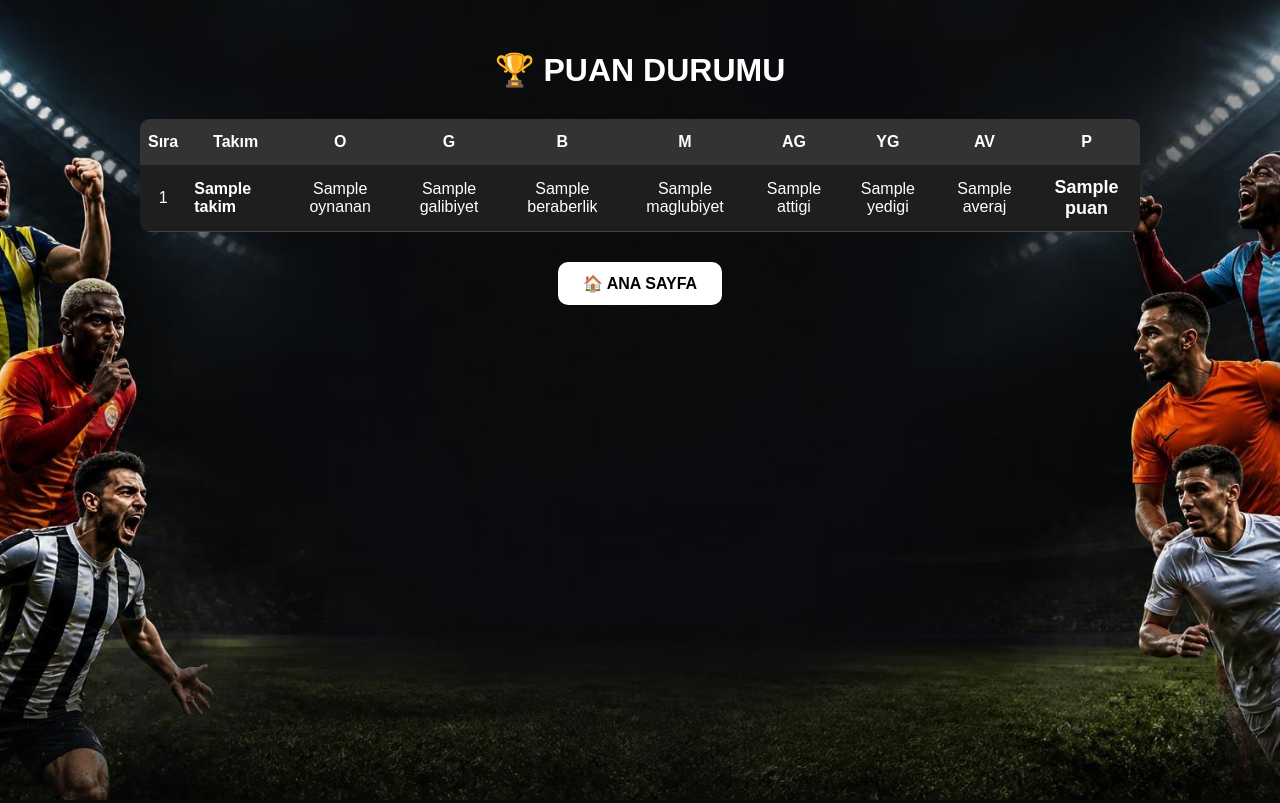
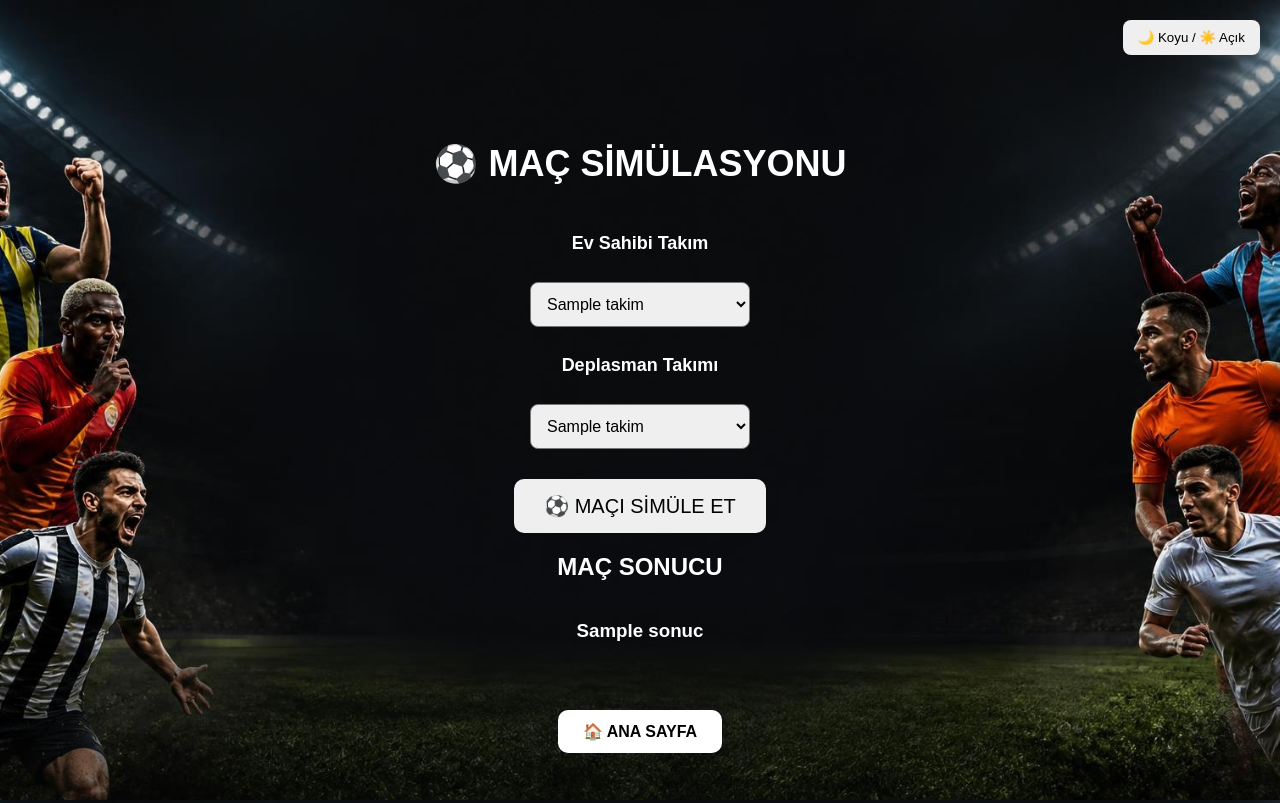
Before and after one commit to Omeiwi11/futbol-simulasyonu, a Flask app: template templates/mac.html in a window 1280 px wide. Run offline with Flask 3, Linux system fonts and the light colour scheme; the template is opened without the code that fills it: most values are stand-ins (such as "Sample title", 1, 10 or a date in 2020).

Commit message:
Add files via upload

```diff
--- a/templates/mac.html
+++ b/templates/mac.html
@@ -10,7 +10,7 @@
         content="width=device-width, initial-scale=1.0"
     >
 
-    <title>Puan Durumu - Süper Ligin Kalbi</title>
+    <title>Maç Simülasyonu</title>
 
     <link
         rel="stylesheet"
@@ -20,88 +20,117 @@
     <style>
 
         body {
+
             min-height: 100vh;
+
             box-sizing: border-box;
-            color: white;
-        }
-
-        h1 {
-            text-align: center;
-            margin-bottom: 30px;
-            color: white;
-        }
-
-        .tablo {
-
-            max-width: 1000px;
-
-            margin: 0 auto;
-
-            overflow-x: auto;
-
-        }
-
-        table {
-
-            width: 100%;
-
-            border-collapse: collapse;
-
-            background-color: #1e1e1e;
-
-            border-radius: 10px;
-
-            overflow: hidden;
-
-        }
-
-        th {
-
-            background-color: #333;
-
-            color: white;
-
-            padding: 14px 8px;
-
-        }
-
-        td {
-
-            padding: 12px 8px;
-
-            text-align: center;
-
-            border-bottom: 1px solid #444;
 
             color: white;
 
         }
 
-        td.takim {
 
-            text-align: left;
+        .tema-butonu {
+
+            position: absolute;
+
+            top: 20px;
+
+            right: 20px;
+
+            padding: 10px 15px;
+
+            border: none;
+
+            border-radius: 8px;
+
+            cursor: pointer;
+
+            z-index: 10;
+
+        }
+
+
+        .mac-alani {
+
+            min-height: 90vh;
+
+            display: flex;
+
+            flex-direction: column;
+
+            justify-content: center;
+
+            align-items: center;
+
+            text-align: center;
+
+        }
+
+
+        .mac-alani h1 {
+
+            margin-bottom: 30px;
+
+            color: white;
+
+            font-size: 36px;
+
+        }
+
+
+        .mac-alani p {
+
+            color: white;
 
             font-weight: bold;
+
+            font-size: 18px;
+
+        }
+
+
+        select {
+
+            padding: 12px;
+
+            font-size: 16px;
+
+            margin: 10px;
+
+            border-radius: 8px;
+
+            min-width: 220px;
+
+        }
+
+
+        .simule-butonu {
+
+            margin-top: 20px;
+
+            padding: 15px 30px;
+
+            font-size: 20px;
+
+            border: none;
+
+            border-radius: 10px;
+
+            cursor: pointer;
+
+            color: black;
+
+        }
+
+
+        .mac-alani h2,
+        .mac-alani h3 {
 
             color: white;
 
         }
 
-        tr:hover {
-
-            background-color: #292929;
-
-        }
-
-        .puan {
-
-            font-weight: bold;
-
-            font-size: 18px;
-
-            color: white;
-
-        }
 
         .geri {
 
@@ -109,7 +138,7 @@
 
             width: fit-content;
 
-            margin: 30px auto 0 auto;
+            margin: -40px auto 20px auto;
 
             padding: 12px 25px;
 
@@ -125,6 +154,7 @@
 
         }
 
+
         .geri:hover {
 
             background-color: #ddd;
@@ -132,17 +162,44 @@
         }
 
 
-        /* AÇIK TEMA */
-
         body.acik-tema {
 
             color: black;
 
         }
 
-        body.acik-tema h1 {
+
+        body.acik-tema .mac-alani h1,
+        body.acik-tema .mac-alani p,
+        body.acik-tema .mac-alani h2,
+        body.acik-tema .mac-alani h3 {
 
             color: black;
+
+        }
+
+
+        @media (max-width: 600px) {
+
+            .mac-alani h1 {
+
+                font-size: 28px;
+
+            }
+
+            select {
+
+                min-width: 200px;
+
+            }
+
+            .simule-butonu {
+
+                font-size: 18px;
+
+                padding: 13px 25px;
+
+            }
 
         }
 
@@ -154,104 +211,125 @@
 <body>
 
 
-    <h1>
-        🏆 PUAN DURUMU
-    </h1>
+    <button
+        class="tema-butonu"
+        onclick="temaDegistir()"
+    >
+
+        🌙 Koyu / ☀️ Açık
+
+    </button>
 
 
-    <div class="tablo">
-
-        <table>
-
-            <thead>
-
-                <tr>
-
-                    <th>Sıra</th>
-
-                    <th>Takım</th>
-
-                    <th>O</th>
-
-                    <th>G</th>
-
-                    <th>B</th>
-
-                    <th>M</th>
-
-                    <th>AG</th>
-
-                    <th>YG</th>
-
-                    <th>AV</th>
-
-                    <th>P</th>
-
-                </tr>
-
-            </thead>
+    <div class="mac-alani">
 
 
-            <tbody>
+        <h1>
 
-                {% for takim in siralama %}
+            ⚽ MAÇ SİMÜLASYONU
 
-                    <tr>
+        </h1>
 
-                        <td>
-                            {{ loop.index }}
-                        </td>
 
-                        <td class="takim">
-                            {{ takim }}
-                        </td>
+        <form method="POST">
 
-                        <td>
-                            {{ puanlar[takim]["oynanan"] }}
-                        </td>
 
-                        <td>
-                            {{ puanlar[takim]["galibiyet"] }}
-                        </td>
+            <p>
 
-                        <td>
-                            {{ puanlar[takim]["beraberlik"] }}
-                        </td>
+                Ev Sahibi Takım
 
-                        <td>
-                            {{ puanlar[takim]["maglubiyet"] }}
-                        </td>
+            </p>
 
-                        <td>
-                            {{ puanlar[takim]["attigi"] }}
-                        </td>
 
-                        <td>
-                            {{ puanlar[takim]["yedigi"] }}
-                        </td>
+            <select name="takim1">
 
-                        <td>
-                            {{ puanlar[takim]["averaj"] }}
-                        </td>
+                {% for takim in takimlar %}
 
-                        <td class="puan">
-                            {{ puanlar[takim]["puan"] }}
-                        </td>
+                    <option value="{{ takim }}">
 
-                    </tr>
+                        {{ takim }}
+
+                    </option>
 
                 {% endfor %}
 
-            </tbody>
+            </select>
 
-        </table>
+
+            <p>
+
+                Deplasman Takımı
+
+            </p>
+
+
+            <select name="takim2">
+
+                {% for takim in takimlar %}
+
+                    <option value="{{ takim }}">
+
+                        {{ takim }}
+
+                    </option>
+
+                {% endfor %}
+
+            </select>
+
+
+            <br>
+
+
+            <button
+                class="simule-butonu"
+                type="submit"
+            >
+
+                ⚽ MAÇI SİMÜLE ET
+
+            </button>
+
+
+        </form>
+
+
+        {% if sonuc %}
+
+            <h2>
+
+                MAÇ SONUCU
+
+            </h2>
+
+            <h3>
+
+                {{ sonuc }}
+
+            </h3>
+
+        {% endif %}
+
 
     </div>
 
 
     <a href="/" class="geri">
+
         🏠 ANA SAYFA
+
     </a>
+
+
+    <script>
+
+        function temaDegistir() {
+
+            document.body.classList.toggle("acik-tema");
+
+        }
+
+    </script>
 
 
 </body>
```
Also changed, not shown: templates/fikstur.html (+207 -54 lines).
